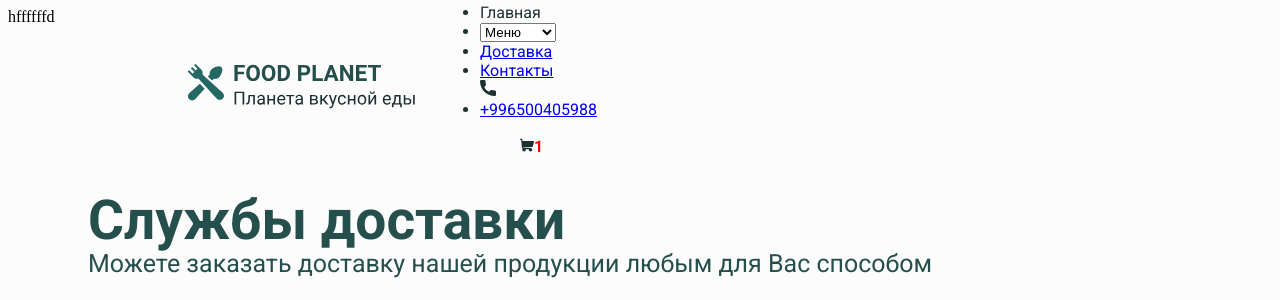
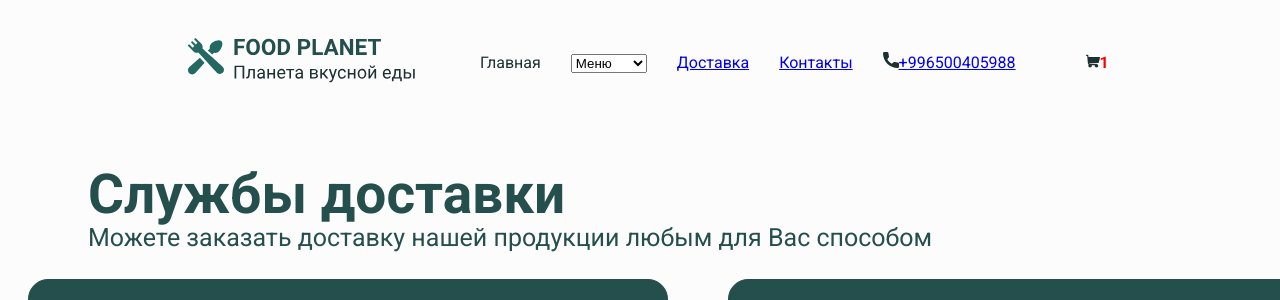
Before and after one commit to AizhanAidarova/Food-Planet, a React (Create React App) app: page /delivery in a window 1280 px wide. Shown: the top 300 px of the page. Built offline with nearby package versions, Linux system fonts and the light colour scheme.

Commit message:
feat:merge all branches

```diff
--- a/src/App.js
+++ b/src/App.js
@@ -11,7 +11,7 @@ const App = () => {
     return (
         <>
         <BrowserRouter>
-          hffffffd
+
             <Routes>
                 <Route path="index" element={<AllPages/>}/>
                 <Route path="delivery" element={<DeliveryMain/>}/>
--- a/src/Constant/Constant.jsx
+++ b/src/Constant/Constant.jsx
@@ -1,4 +1,4 @@
-
+import "/img/asia.svg"
 //ПОЧЕМУ ВЫБИРАЮТ НАС
 export const about = [
     {
--- a/src/Pages/Header/PagesHeader.jsx
+++ b/src/Pages/Header/PagesHeader.jsx
@@ -42,7 +42,7 @@ const PagesHeader = () => {
                     <li><a href="#">Контакты</a></li>
                     <img className="phone" src={phone} />
                     <li><a href="#">+996500405988</a></li>
-                    <p className={style.num}><img className={style.cart} src={cart} />1</p>
+                    <li className={style.num}><span><img className={style.cart} src={cart} /></span>1</li>
                 </ul>
             </nav>
         </header>
--- a/src/Pages/Header/PagesHeader.module.css
+++ b/src/Pages/Header/PagesHeader.module.css
@@ -12,8 +12,12 @@ header {
 }
 
 
-.navbar{
-    display: flex;
+/*.navbar{*/
+/*    display: flex;*/
+
+/*}*/
+ul li{
+    display: inline-block;
         list-style: none;
         text-decoration: none;
         margin-right: 30px;
@@ -23,7 +27,6 @@ header {
         color: #1D3130;
         padding-top: 0;
 }
-
 .glavnaya:hover {
     color: red;
     font-size:  25px;
```
Also changed, not shown: src/Pages/Media/icon/logo2.svg (added). Lines whose indentation alone changed are shown as unchanged.
